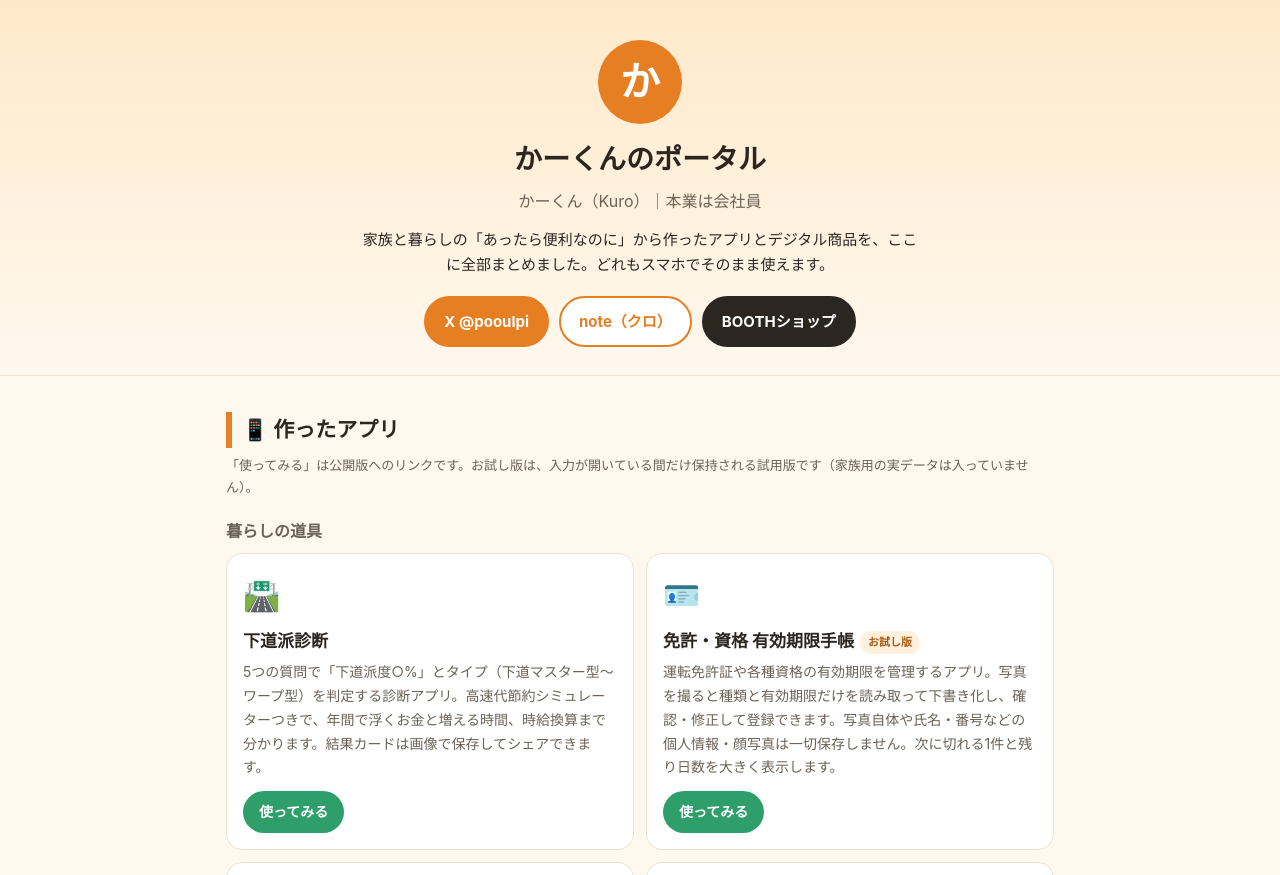
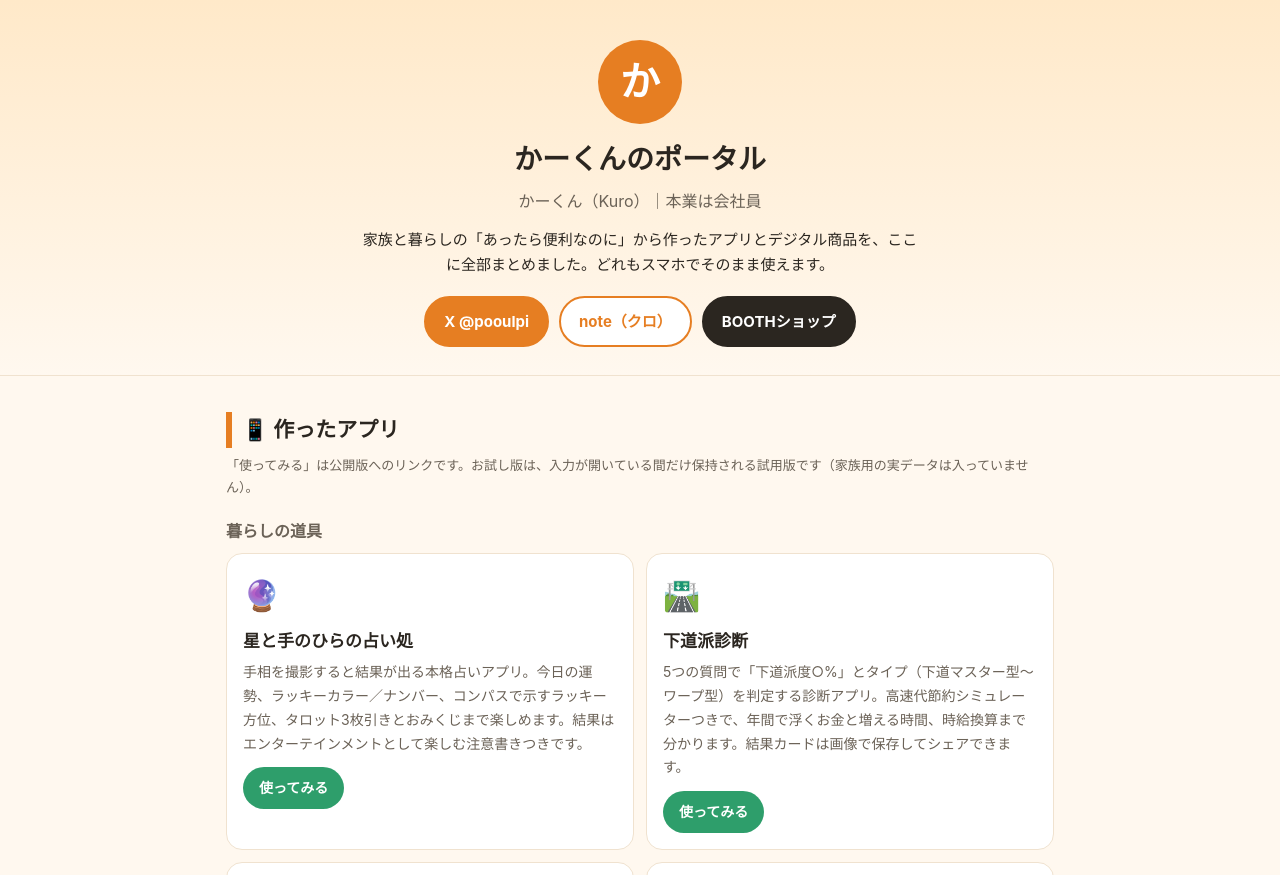
Before and after one commit to kurokuro7903/okozukai-otetsudai-app, a plain HTML site: page portal/index.html in a window 1280 px wide. Shown: the top 875 px of the page. Drawn offline with Linux system fonts and the light colour scheme.

Commit message:
ポータルv13：占いアプリ「星と手のひらの占い処」を追加

```diff
--- a/portal/index.html
+++ b/portal/index.html
@@ -60,6 +60,12 @@
 
   <h3>暮らしの道具</h3>
   <div class="grid">
+    <div class="card">
+      <div class="icon">🔮</div>
+      <h4>星と手のひらの占い処</h4>
+      <p>手相を撮影すると結果が出る本格占いアプリ。今日の運勢、ラッキーカラー／ナンバー、コンパスで示すラッキー方位、タロット3枚引きとおみくじまで楽しめます。結果はエンターテインメントとして楽しむ注意書きつきです。</p>
+      <a class="open" href="https://kurokuro7903.github.io/okozukai-otetsudai-app/uranai/" target="_blank" rel="noopener">使ってみる</a>
+    </div>
     <div class="card">
       <div class="icon">🛣️</div>
       <h4>下道派診断</h4>
@@ -206,7 +212,7 @@
   </div>
 
   <footer>
-    <p>かーくんのポータル バージョン12（GitHub Pages版）</p>
+    <p>かーくんのポータル バージョン13（GitHub Pages版）</p>
     <p>© 2026 かーくん（Kuro）</p>
   </footer>
 </div>
```
